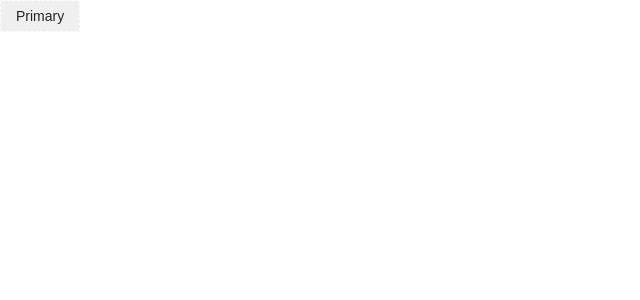
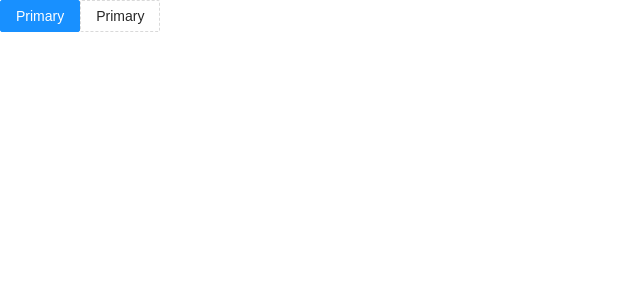
Before and after one commit to VINCENGUYEN-JS/vince-components, a React (Create React App) app: page /button in a window 1280 px wide. Shown: the top 300 px of the page, without its empty margins (0-640 px from the left). Built offline with nearby package versions, Linux system fonts and the light colour scheme.

Commit message:
Add-mixins-for-btn-component

```diff
--- a/src/App.js
+++ b/src/App.js
@@ -3,6 +3,7 @@ import Button from "./components/Button/Button.tsx";
 function App() {
   return (
     <div className="App">
+      <Button type="primary">Primary</Button>
       <Button type="dash">Primary</Button>
     </div>
   );
--- a/src/components/Button/Button.scss
+++ /dev/null
@@ -1,27 +0,0 @@
-@use "../../style/variable" as *;
-
-.button {
-  position: relative;
-  display: inline-block;
-  font-weight: 400;
-  white-space: nowrap;
-  text-align: center;
-  background-image: none;
-  border: 1px solid transparent;
-  cursor: pointer;
-  user-select: none;
-  touch-action: manipulation;
-  height: 32px;
-  padding: 4px 15px;
-  font-size: 14px;
-  border-radius: 2px;
-  &-primary {
-    color: $primary-color;
-    border-color: $primary-color;
-  }
-  &-dash {
-    color: $btn-default-color;
-    border-color: $btn-default-pg;
-    border-style: $btn-default-border;
-  }
-}
--- a/src/components/Button/Button.tsx
+++ b/src/components/Button/Button.tsx
@@ -1,6 +1,6 @@
 import React from "react";
 import classNames from "classnames";
-import "./Button.scss";
+import "./style/index.scss";
 
 type ButtonType = "default" | "primary" | "ghost" | "dashed" | "link" | "text";
 
--- /dev/null
+++ b/src/components/Button/style/index.scss
@@ -0,0 +1,24 @@
+@use "./mixin.scss" as *;
+
+.button {
+  position: relative;
+  display: inline-block;
+  font-weight: 400;
+  white-space: nowrap;
+  text-align: center;
+  background-image: none;
+  border: 1px solid transparent;
+  cursor: pointer;
+  user-select: none;
+  touch-action: manipulation;
+  height: 32px;
+  padding: 4px 15px;
+  font-size: 14px;
+  border-radius: 2px;
+  &-primary {
+    @include button-primary();
+  }
+  &-dash {
+    @include button-dash();
+  }
+}
--- /dev/null
+++ b/src/components/Button/style/mixin.scss
@@ -0,0 +1,37 @@
+@use "../../../style/variable" as *;
+
+//Base Btn mixins
+
+@mixin button-color($color, $background, $border) {
+  color: $color;
+  background-color: $background;
+  border-color: $border;
+}
+
+@mixin button-variant-primary(
+  $color,
+  $background,
+  $backgroundHover: yellow,
+  $backgroundActive: yellow
+) {
+  @include button-color($color, $background, $background);
+}
+
+@mixin button-variant-other($color, $background, $border) {
+  @include button-color($color, $background, $border);
+}
+
+//Style for buttons
+
+@mixin button-primary() {
+  @include button-variant-primary($btn-primary-color, $btn-primary-bg);
+}
+
+@mixin button-dash() {
+  @include button-variant-other(
+    $btn-default-color,
+    $btn-default-bg,
+    $btn-default-border
+  );
+  border-style: dashed;
+}
--- a/src/style/variable.scss
+++ b/src/style/variable.scss
@@ -5,9 +5,11 @@ $black: #000;
 $primary-color: #1890ff;
 
 // >>>Border Colors
-$border-color-base: dashed;
+$border-color-base: #d9d9d9;
 
 // >>> Button
+$btn-primary-color: #fff;
+$btn-primary-bg: $primary-color;
 $btn-default-color: rgba($black, 85%);
-$btn-default-pg: #fff;
+$btn-default-bg: #fff;
 $btn-default-border: $border-color-base;
```
